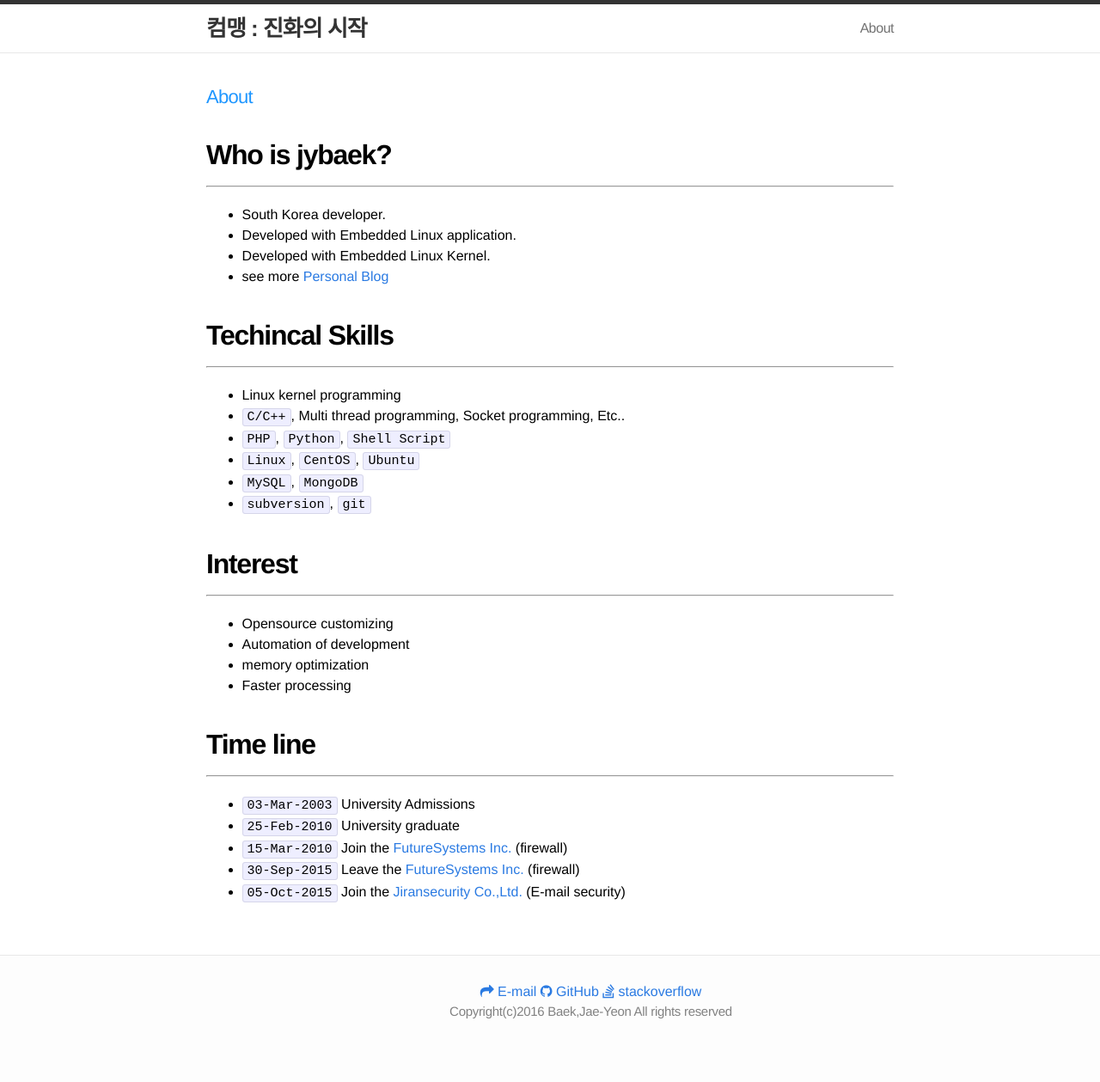
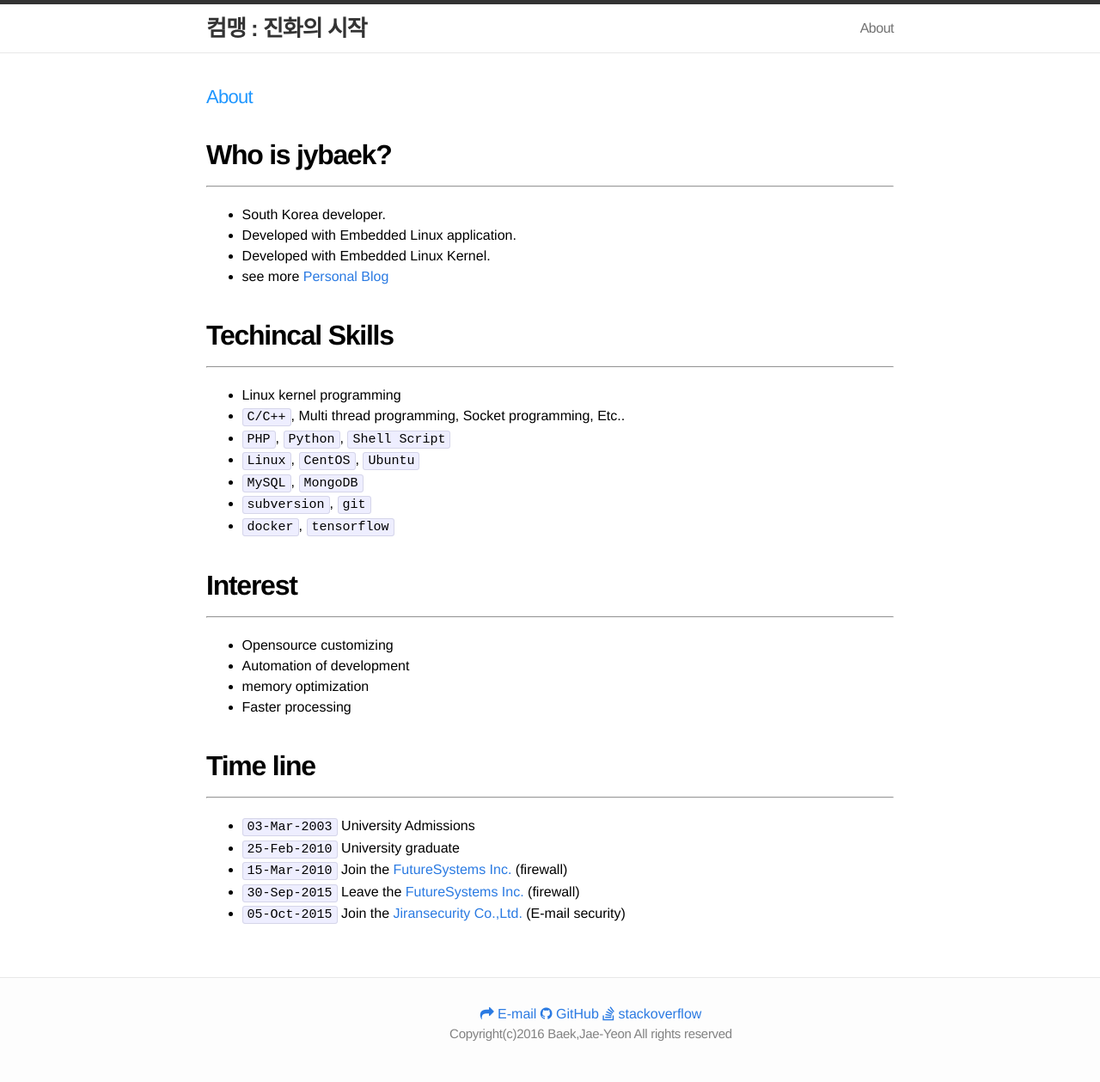
Before and after one commit to jybaek/jybaek.github.com, a Jekyll site: the page built from about.md, in a window 1280 px wide. Shown: the whole page at 86% size. Built offline with Jekyll 4.4.1, drawn with Linux system fonts in a browser that asks for light colours; nearby versions of some CDN libraries; before the commit the page ends 1234 px from its top, so only the background shows below that.

Commit message:
about 수정
Techincal Skills에 docker, tensorflow 추가

```diff
--- a/about.md
+++ b/about.md
@@ -18,6 +18,7 @@ title:  "About"
 * `Linux`, `CentOS`, `Ubuntu`
 * `MySQL`, `MongoDB`
 * `subversion`, `git`
+* `docker`, `tensorflow`
 
 ## **Interest**
 ----
```
